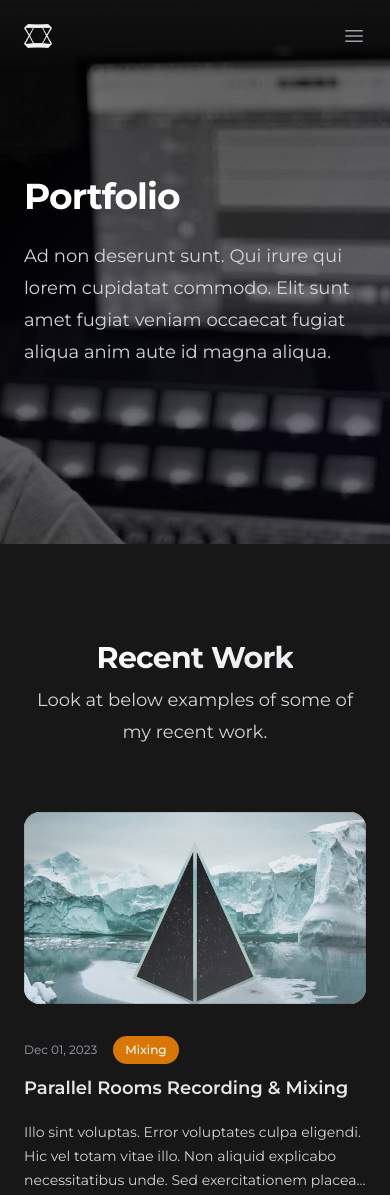
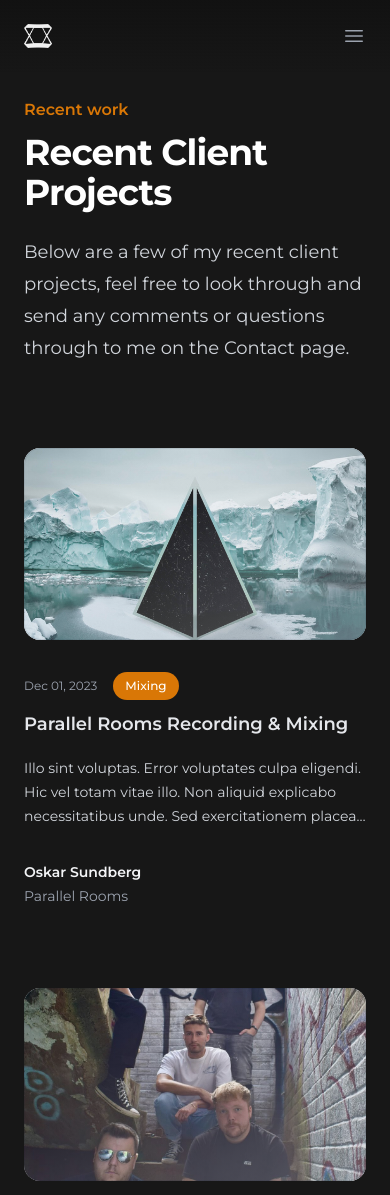
Before and after one commit to NonFoodSam/ReynishGit, a website: page portfolio.html in a window 390 px wide. Shown: the top 1195 px of the page. Drawn offline with nearby package versions, Linux system fonts and the light colour scheme.

Commit message:
140124 1.9

```diff
--- a/portfolio.html
+++ b/portfolio.html
@@ -144,96 +144,30 @@
         </div>
       </header>
     </div>
-    <div class="relative isolate overflow-hidden bg-gray-900 py-44 sm:py-50">
-      <img
-        src="img/JW-side-07.png"
-        alt=""
-        class="absolute inset-0 -z-10 h-full w-full object-cover object-right md:object-center brightness-50"
-      />
-      <div
-        class="hidden sm:absolute sm:-top-10 sm:right-1/2 sm:-z-10 sm:mr-10 sm:block sm:transform-gpu sm:blur-3xl"
-        aria-hidden="true"
-      >
-        <div
-          class="aspect-[1097/845] w-[68.5625rem] bg-gradient-to-tr from-[#6246ff] to-[#6fa9ff] opacity-5"
-          style="
-            clip-path: polygon(
-              74.1% 44.1%,
-              100% 61.6%,
-              97.5% 26.9%,
-              85.5% 0.1%,
-              80.7% 2%,
-              72.5% 32.5%,
-              60.2% 62.4%,
-              52.4% 68.1%,
-              47.5% 58.3%,
-              45.2% 34.5%,
-              27.5% 76.7%,
-              0.1% 64.9%,
-              17.9% 100%,
-              27.6% 76.8%,
-              76.1% 97.7%,
-              74.1% 44.1%
-            );
-          "
-        ></div>
-      </div>
-      <div
-        class="absolute -top-52 left-1/2 -z-10 -translate-x-1/2 transform-gpu blur-3xl sm:top-[-28rem] sm:ml-16 sm:translate-x-0 sm:transform-gpu"
-        aria-hidden="true"
-      >
-        <div
-          class="aspect-[1097/845] w-[68.5625rem] bg-gradient-to-tr from-[#4649ff] to-[#956fff] opacity-5"
-          style="
-            clip-path: polygon(
-              74.1% 44.1%,
-              100% 61.6%,
-              97.5% 26.9%,
-              85.5% 0.1%,
-              80.7% 2%,
-              72.5% 32.5%,
-              60.2% 62.4%,
-              52.4% 68.1%,
-              47.5% 58.3%,
-              45.2% 34.5%,
-              27.5% 76.7%,
-              0.1% 64.9%,
-              17.9% 100%,
-              27.6% 76.8%,
-              76.1% 97.7%,
-              74.1% 44.1%
-            );
-          "
-        ></div>
-      </div>
+    <div class="bg-transparent pb-0 pt-24 sm:pt-32">
       <div class="mx-auto max-w-7xl px-6 lg:px-8">
         <div class="mx-auto max-w-2xl lg:mx-0">
-          <h2 class="text-4xl font-bold tracking-tight text-white sm:text-6xl">
-            Portfolio
+          <p class="text-base font-semibold leading-7 text-amber-600">
+            Recent work
+          </p>
+          <h2
+            class="mt-2 text-4xl font-bold tracking-tight text-white sm:text-6xl"
+          >
+            Recent Client Projects
           </h2>
           <p class="mt-6 text-lg leading-8 text-gray-300">
-            Ad non deserunt sunt. Qui irure qui lorem cupidatat commodo. Elit
-            sunt amet fugiat veniam occaecat fugiat aliqua anim aute id magna
-            aliqua.
+            Below are a few of my recent client projects, feel free to look
+            through and send any comments or questions through to me on the
+            Contact page.
           </p>
         </div>
       </div>
     </div>
-    <div class="bg-transparent py-24 sm:py-24">
+
+    <div class="bg-transparent py-5 sm:py-5">
       <div class="mx-auto max-w-7xl px-6 lg:px-8">
-        <div class="mx-auto max-w-2xl text-center">
-          <h2
-            class="text-3xl inline-block font-bold tracking-tight text-transparent sm:text-4xl bg-gradient-to-br from-white to-gray-200 bg-clip-text"
-          >
-            Recent Work
-          </h2>
-
-          <p class="mt-2 text-lg leading-8 text-gray-300">
-            Look at below examples of some of my recent work.
-          </p>
-        </div>
         <div
-          class="mx-auto mt-16 grid max-w-2xl grid-cols-1 gap-x-8 gap-y-20 lg:mx-0 lg:max-w-none lg:grid-cols-3"
+          class="mx-auto mt-16 grid max-w-2xl grid-cols-1 gap-x-8 gap-y-20 lg:mx-0 lg:max-w-none lg:grid-cols-3 fade-in opacity-0 transition-opacity"
         >
           <article class="flex flex-col items-start justify-between">
             <a href="#">
@@ -396,5 +330,27 @@
         </div>
       </div>
     </div>
+    <script>
+      // Function to handle intersection changes
+      function handleIntersection(entries, observer) {
+        entries.forEach((entry) => {
+          if (entry.isIntersecting) {
+            entry.target.classList.remove("opacity-0");
+            observer.unobserve(entry.target);
+          }
+        });
+      }
+
+      // Set up the Intersection Observer with a lower threshold for mobile
+      const observer = new IntersectionObserver(handleIntersection, {
+        root: null, // use the viewport as the root
+        threshold: 0.05, // trigger when 10% of the element is visible
+      });
+
+      // Target elements with the 'fade-in' class
+      document.querySelectorAll(".fade-in").forEach((element) => {
+        observer.observe(element);
+      });
+    </script>
   </body>
 </html>
```
Also changed, not shown: contact.html (+0 -88 lines), index.html (+1 -1 lines), output.css.
